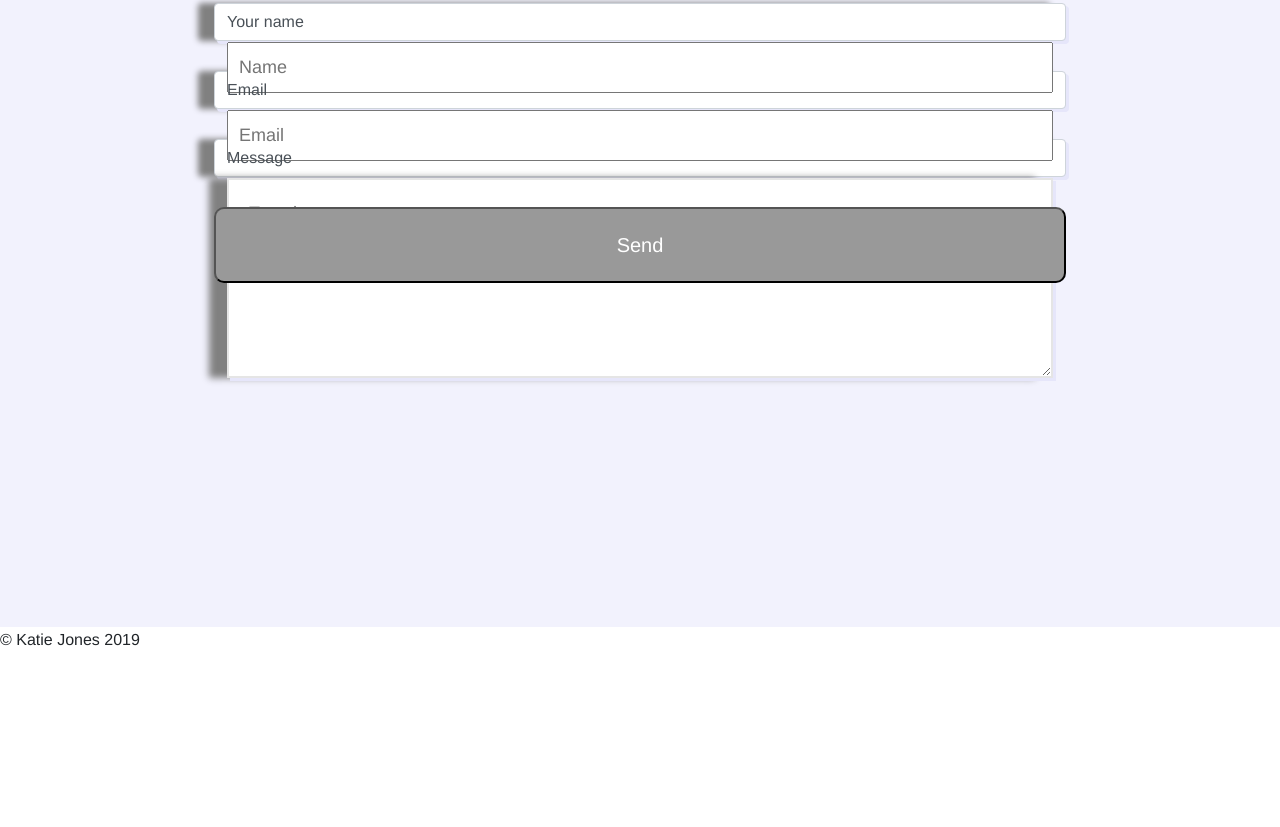
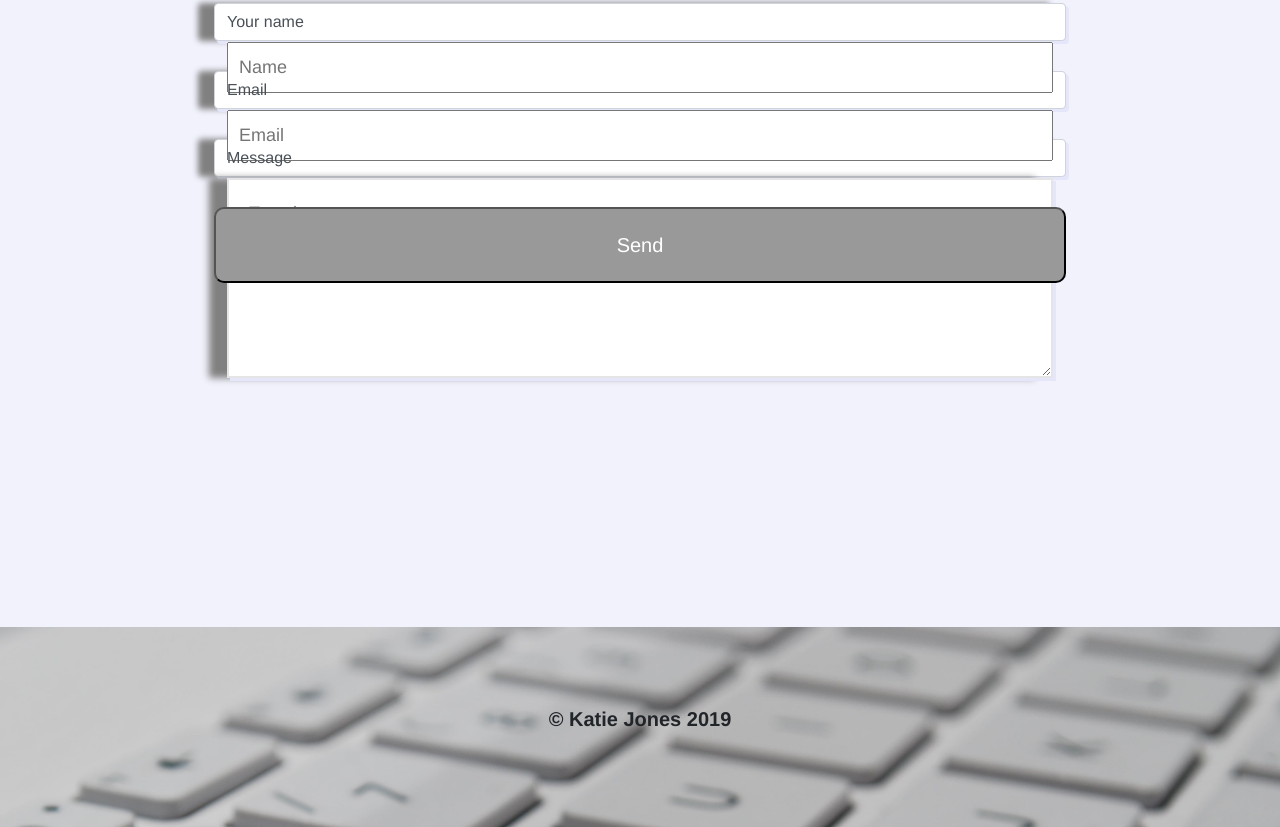
Before and after one commit to katjone/katjone.github.io, a plain HTML site: page index.html in a window 1280 px wide. Shown: the part 2615-3442 px from the top of the page. Before the commit the page ends 3283 px from the top, so only its background shows below. Drawn offline with nearby package versions, Linux system fonts and the light colour scheme; a web font is replaced by a local one.

Commit message:
Fleshed out footer

```diff
--- a/css/main.css
+++ b/css/main.css
@@ -1,6 +1,6 @@
 :root {
     --hero-url: url('../images/scott-webb-199462-unsplash\ \(1\)\ \(1\).jpg');
-
+    --footer-url: url('../images/keyboard-footer.jpg');
 }
 * {
     box-sizing: border-box;
@@ -64,6 +64,11 @@ header {
     text-shadow: 0px 0px 3px blueviolet;
 }
 
+/* CAROUSEL */
+.project-carousel {
+    z-index: 0;
+}
+
 /* PROJECTS */
 .project-container {
     display: flex;
@@ -121,3 +126,17 @@ header {
     color: white;
     width: 100%;
 }
+
+/* FOOTER */
+footer {
+    background-image: var(--footer-url);
+    background-attachment: fixed;
+    background-repeat: no-repeat;
+    background-size: cover;
+    height: 200px;
+    display: flex;
+    font-weight: 700;
+    font-size: 20px;
+    justify-content: center;
+    align-items: center;
+}
```
Also changed, not shown: images/keyboard-footer.jpg (added).
